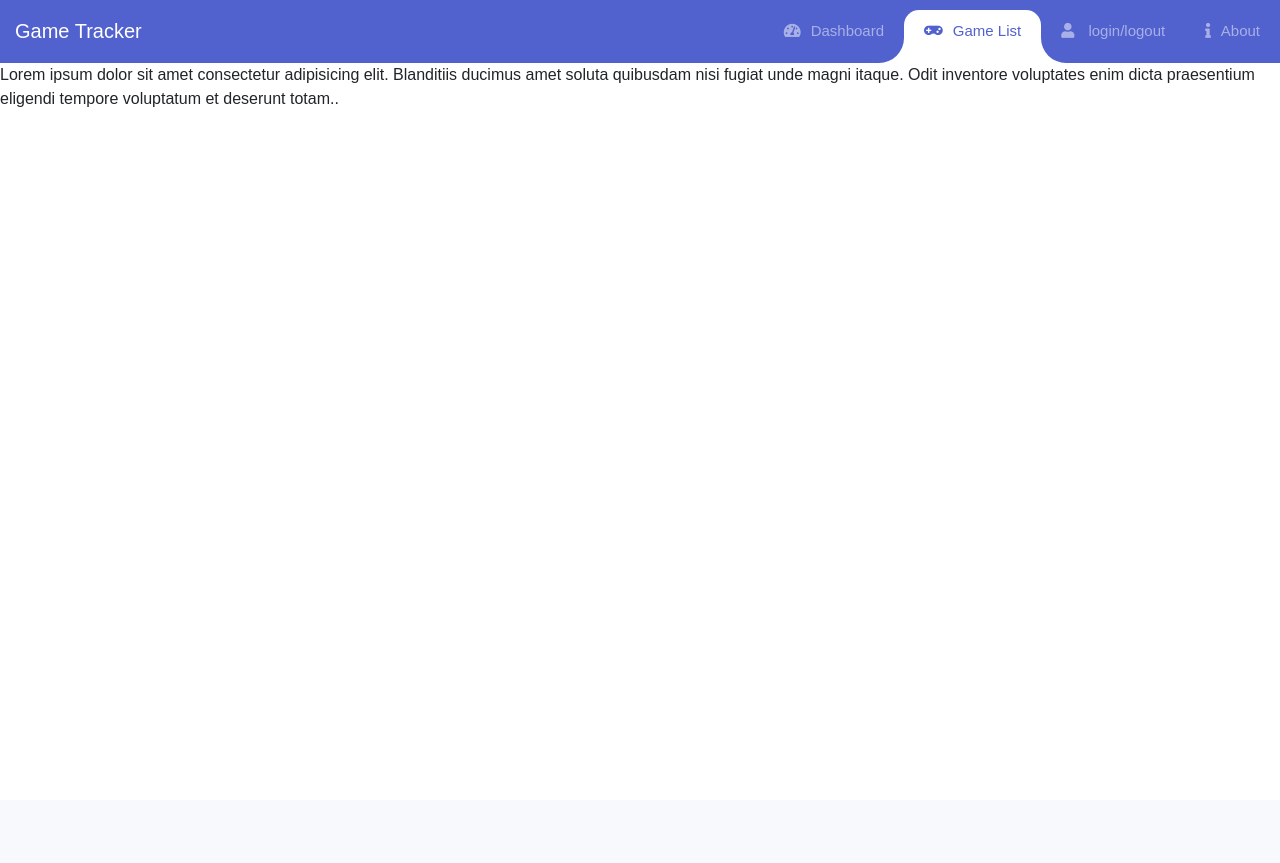
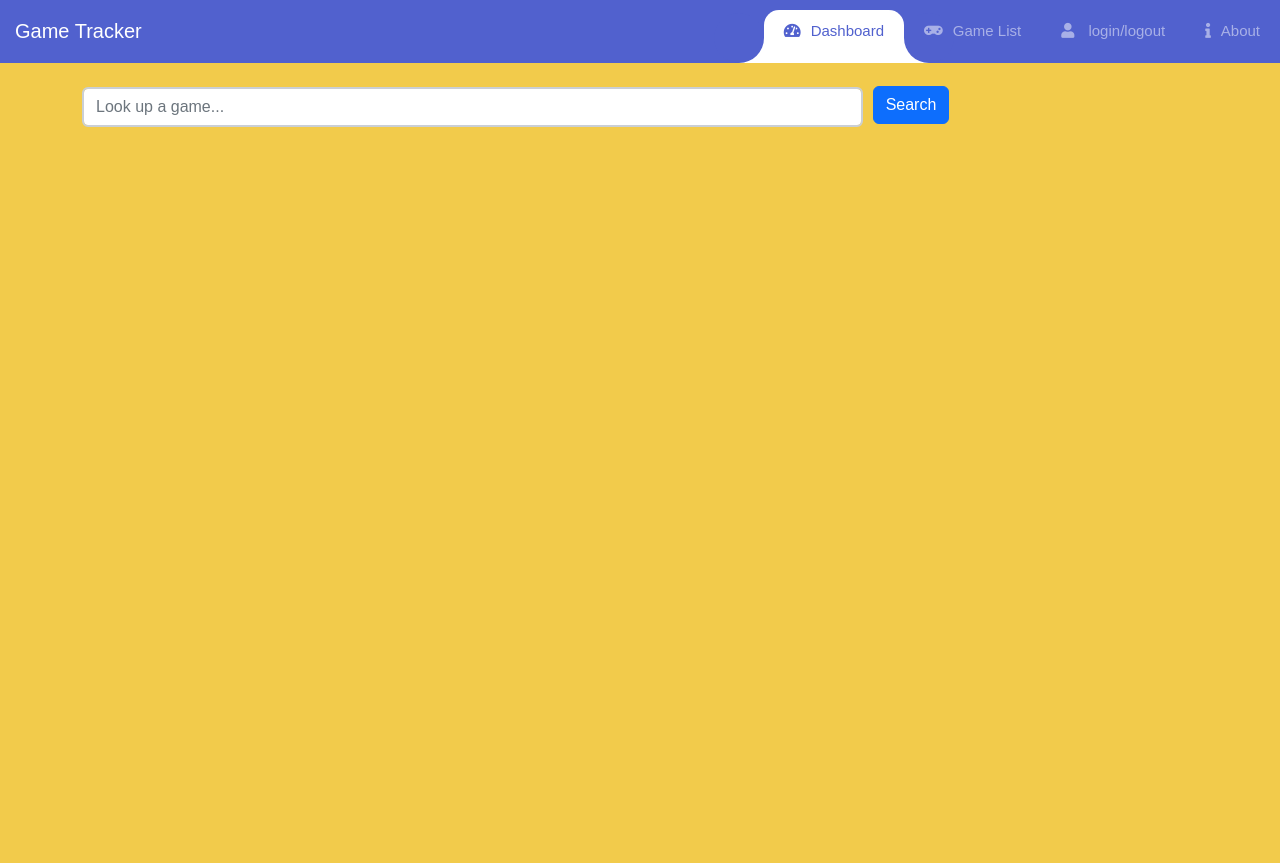
Before and after one commit to Mastle/game-tracker-app, a PHP site: page / in a window 1280 px wide. Before the commit the page ends 107 px from the top, so only its background shows below. Run offline with PHP 8.4, Linux system fonts and the light colour scheme; some libraries are stand-ins or nearby versions.

Commit message:
search bar created

```diff
--- a/index.html
+++ b/index.html
@@ -18,10 +18,10 @@
         <div class="collapse navbar-collapse" id="navbarSupportedContent">
             <ul class="navbar-nav ms-auto">
                 <div class="hori-selector"><div class="left"></div><div class="right"></div></div>
-                <li class="nav-item">
+                <li class="nav-item active">
                     <a class="nav-link" href="javascript:void(0);"><i class="fas fa-tachometer-alt"></i>Dashboard</a>
                 </li>
-                <li class="nav-item active">
+                <li class="nav-item ">
                     <a class="nav-link" href="javascript:void(0);"><i class="fa fa-gamepad"></i>Game List</a>
                 </li>
                 <li class="nav-item">
@@ -34,10 +34,17 @@
             </ul>
         </div>
     </nav>
-    <div>
-    <p>Lorem ipsum dolor sit amet consectetur adipisicing elit. Blanditiis ducimus amet soluta quibusdam nisi fugiat unde magni itaque. Odit inventore voluptates enim dicta praesentium eligendi tempore voluptatum et deserunt totam..</p>
+    <section class="game-details">
+    <div class="container">
+        <form action="search.php" method="GET">
+            <input class="search-input form-control" type="text" name="search_query" placeholder="Look up a game..." />
+            <input class="btn btn-primary" type="submit" value="Search" />
+        </form>
     </div>
-   <!-- Next step: design and implement the search bar -->
+    <!-- Create a function that displays a random game when a user visits the website for the first time -->
+
+</section>
+   <!-- Next step: set up the placeholder image for games and the details section (might want to use a frame for the game image) -->
 
 
 
--- a/styles/style.css
+++ b/styles/style.css
@@ -15,6 +15,12 @@ i {
 	padding: 15px;
 	color: #fff;
 }
+
+.navbar-logo:hover{
+	color:#F2CB4B;
+
+}
+
 .navbar-mainbg{
 	background-color: #5161ce;
 	padding: 0px;
@@ -165,3 +171,24 @@ i {
 		left: -25px;
 	}
 }
+
+.game-details{
+	min-height: 100vh;
+	background-color: #F2CB4B;
+}
+
+.search-input{
+	display: inline;
+	width: 70%;
+	margin-top: 1.5rem;
+	border: 2px solid #cacfd5;
+
+}
+
+.search-input + input{
+	margin: 0 0 5px 5px;
+}
+
+.search-input + input:hover{
+	color:#F2CB4B;
+}
```
